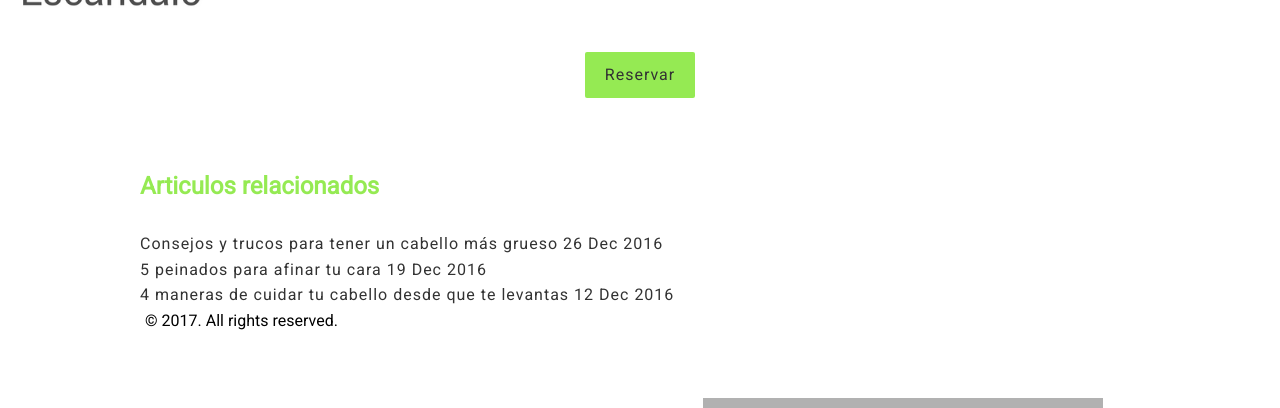
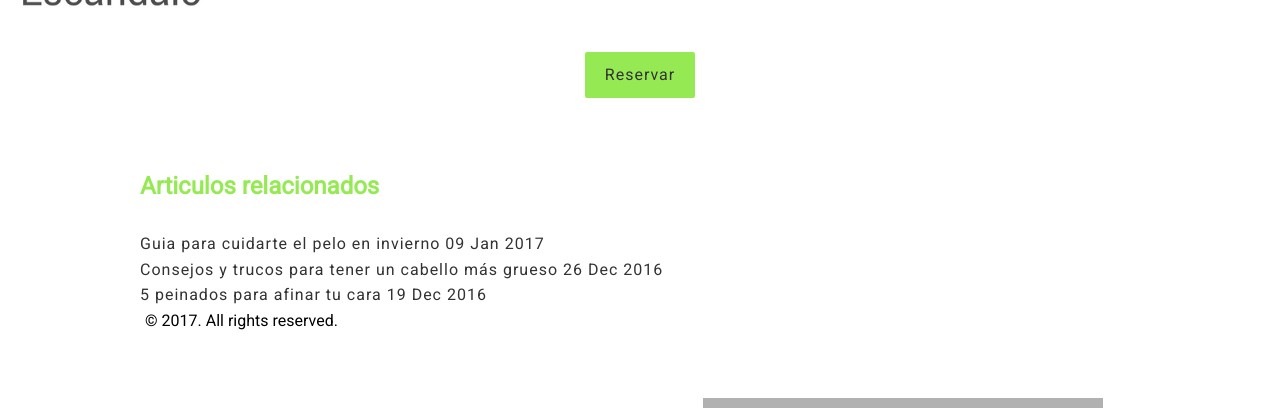
Before and after one commit to peluqueriaescandalo/peluqueriaescandalo.github.io, a Jekyll site: the page built from _posts/2017-01-02-lunex-light-fast-en-peluqueria-escandalo.md, in a window 1280 px wide and 900 px high, scrolled down 2275 px, cut to the strip 107-515 px from the top of the window. Built offline with Jekyll 4.4.1, drawn with Linux system fonts in a browser that asks for light colours.

Commit message:
post added

```diff
--- a/_layouts/blog-escandalo.html
+++ b/_layouts/blog-escandalo.html
@@ -5,8 +5,7 @@ layout: default
 <section class="container mod-intro text-center">
 		<h1>&#128582; Escandalo quiere compartir contigo</h1>
 		<p class="large-text">{{ page.intro }}</p>
-
-	</section>
+</section>
 	<article class="container">
 		<ul class="container mod-row">
 			{% for post in site.posts %}
--- /dev/null
+++ b/_posts/2017-01-09-guia-para-cuidarte-el-pelo-en-invierno.md
@@ -0,0 +1,66 @@
+---
+layout: "post"
+title:  "Guia para cuidarte el pelo en invierno"
+image: "guia-para-cuidarte-el-pelo-en-invierno.png"
+---
+
+<article class="container mod-row">
+ <div class="container-item-text-left">
+  <p>
+  El invierno ha llegado y aún nos quedan un par de meses hasta que el frío desaparezca. Mientras esperamos la primavera nos gustaría tener un cabello que se vea sano y resplandeciente. Sin embargo, las bajas temperaturas, el viento frío, las heladas y algún copo de nieve que acompañan a la estación invernal pueden dañarlo fácilmente.
+  </p>
+  <p>
+  Por eso que Peluqueria Escandalo te ofrece 7 Rutinas esenciales de cuidado del cabello que mantendrán tu pelo brillante y sano durante este invierno.
+  </p>
+  </div>
+  <div>
+     <img src="img/guia-para-cuidarte-el-pelo-en-invierno-2.png" width="330" height="auto" alt="consejos peluquería Escándalo Zaragoza">
+  </div>
+  <p>
+  1. Primero intenta lavar tu pelo el menor número de veces posibles.
+  </p>
+  <p>
+  Entre 2 y 3 veces a la semana sería perfecto para evitar que tu cabello se seque demasiado. El lavado cotidiano, combinado con el tiempo helado del exterior puede causar daños extremos en el cabello, causando caspa, picor y rotura del cabello.
+  </p>
+  <p>
+  2. Mantenlo templado, tu pelo y cuero cabelludo te lo agradecerán.
+  </p>
+  <p>
+  Trata de mantener el aclarado durante unos minutos más y utiliza agua tibia o fría ya que el calor hace que pierda la humedad más rápidamente.
+  </p>
+  <p>
+  3. Hidratalo.
+  </p>
+  <p>
+  El viento frío, especialmente el cierzo, el aire seco, la baja temperatura .... Todo esto está apagando el brillo y la energía de tu cabello. La hidratación es extremadamente importante, pero en los meses de invierno se convierte en parte integrante de su rutina de cuidado del cabello. Cosas como el secador de pelo y el aire del invierno agotan la hidratación del cabello y el cuero cabelludo. Te recomendamos que <a href="http://www.peluqueriaescandalozaragoza.es/productos-kinessences-detox"> nutras profundamente tu cabello </a>una vez por semana y uses un acondicionador o aceite de forma regular. En Escandalo podemos aconsejarte los productos que más se adapten a tu cabello.
+  </p>
+  <div>
+     <img src="img/guia-para-cuidarte-el-pelo-en-invierno-3.jpg" width="500" height="auto" alt="Consejos peluqueria Escándalo">
+  </div>
+  <p>
+  4. <a href="http://www.peluqueriaescandalozaragoza.es/Errores-que-puedes-estar">Secalo correctamente.</a>
+  </p>
+  <p>
+  Trata de no secar demasiado el cabello, ya que demasiado calor causará deshidratación. Si alguna vez decides salir de  casa con el pelo ligeramente mojado - piensalo dos veces. Salir en invierno con el pelo sin secar correctamente puede conducir a un montón de problemas, no sólo con el cabello y el cuero cabelludo, sino también con tu salud general. Por lo tanto, asegúrate de hacerlo antes de salir de la casa.
+  </p>
+  <p>
+  5. Política de aparatos para trabajar el pelo.
+  </p>
+  <p>
+  Tu pelo ya está siendo torturado lo suficiente con constantes cambios de temperatura, calentito en casa o en el trabajo y frio cuando te paseas por la calle o vas a correr al parque. Por lo tanto, tratar de evitar, o minimizar el uso de planchas, tenacillas e incluso el secador de pelo en la medida de lo posible. Si no puedes pasar sin ellos, en el fondo te entendemos, utiliza un producto que prepare al cabello para su uso y proteja el calor.
+  </p>
+  <p>
+  6. Cortate las puntas.
+  </p>
+  <p>
+   Cada 2 - 3 meses, en función de cómo se comporte tu pelo, si quieres mantener la largura. Así conseguirás mantener tu pelo sano y con buen aspecto.
+  </p>
+  <p>
+  7. ¡Cubre tu pelo! <br>
+  </p>
+  <p>
+  Sombreros, bufandas, gorros de lana ... lo que te guste más. Basta con mantener el cabello cubierto de todos los elementos externos. Ya sabemos que los gorros dejan al cabello sin volumen, por eso puedes llevar en el bolso <a href="http://www.peluqueriaescandalozaragoza.es/4-maneras-cuidar-tu-cabello-desde-que-te-levantas">una cera o producto para dar volumen</a> a tu peinado después de quitarte el gorro.
+  </p>
+  <div>
+     <img src="img/guia-para-cuidarte-el-pelo-en-invierno-4.jpg" width="500" height="auto" alt="protege tu pelo del frio">
+  </div>
```
Also changed, not shown: img/guia-para-cuidarte-el-pelo-en-invierno-2.png (added), img/guia-para-cuidarte-el-pelo-en-invierno-3.jpg (added), img/guia-para-cuidarte-el-pelo-en-invierno-4.jpg (added), img/guia-para-cuidarte-el-pelo-en-invierno.png (added), 2 other files.
